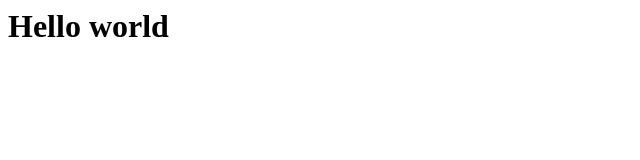
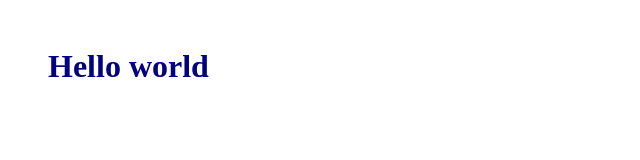
Before and after one commit to stanislavstoychev/basic-git-workflow, a plain HTML site: page index.html in a window 1280 px wide. Shown: the whole page, without its empty margins (0-640 px from the left). Drawn offline with Linux system fonts and the light colour scheme.

Commit message:
split html and css

```diff
--- a/index.html
+++ b/index.html
@@ -3,6 +3,7 @@
 		<title>
 			Simple Webpage
 		</title>
+		<link rel="stylesheet" href="./style.css" type="text/css">
 	</head>
 	<body>
 		<h1>Hello world</h1>
--- /dev/null
+++ b/style.css
@@ -0,0 +1,4 @@
+body {
+				color:  navy;
+				padding: 40px;
+	}
```
